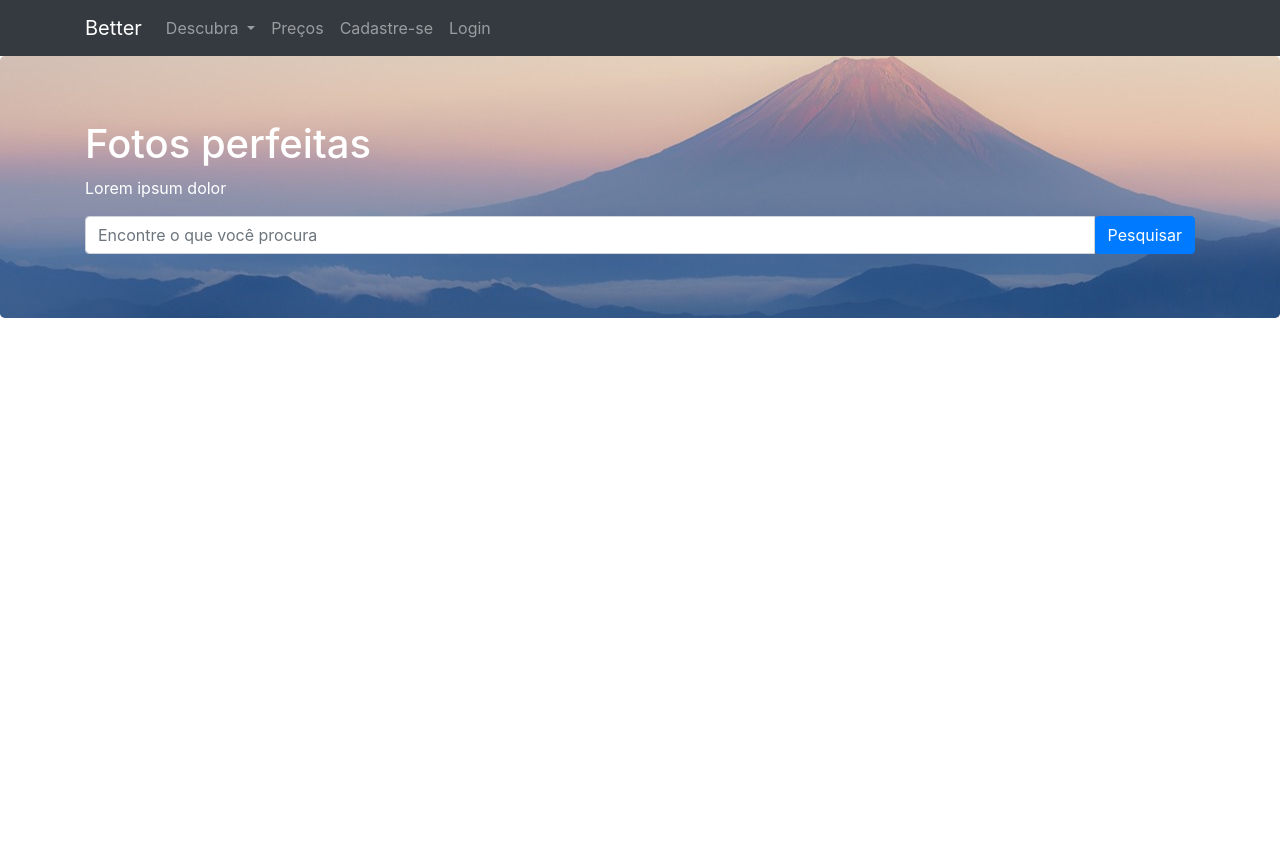
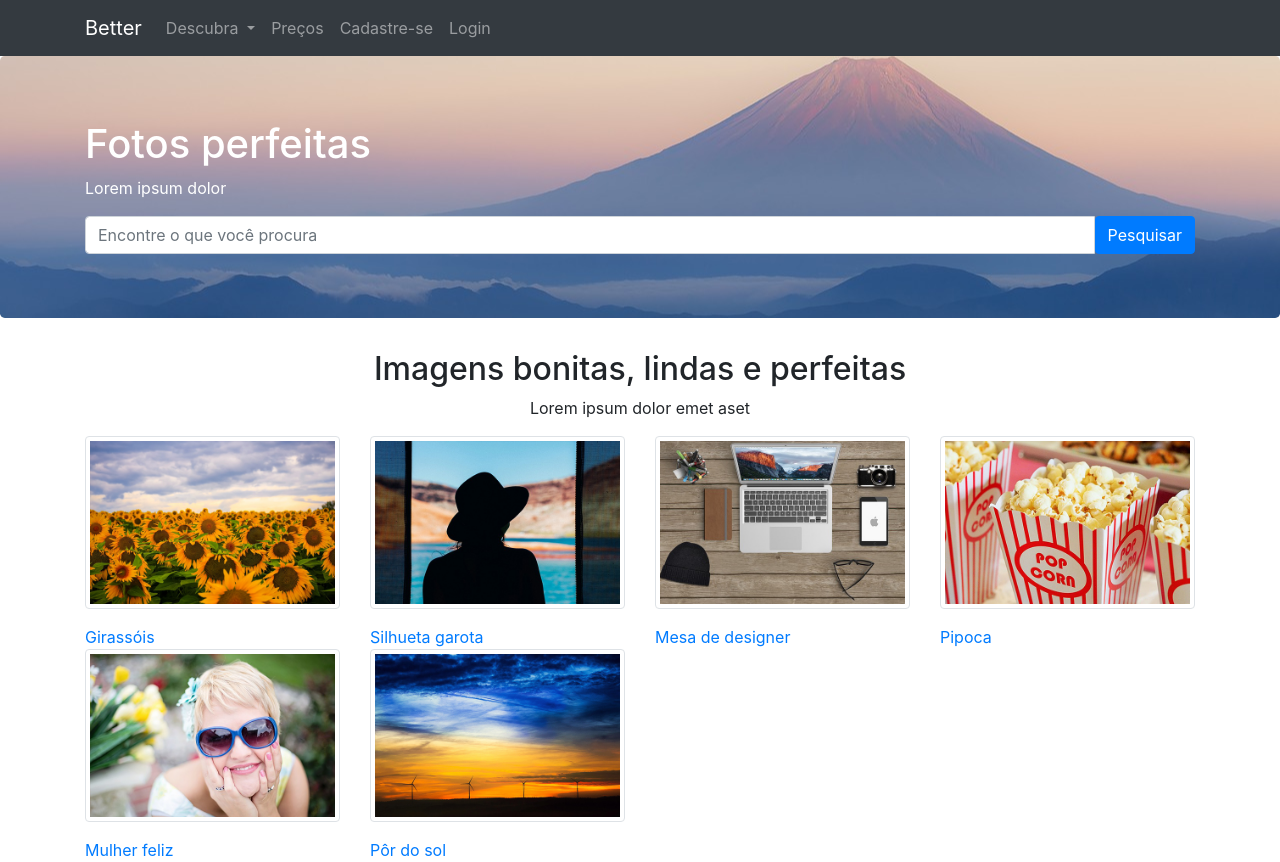
Before and after one commit to marcusfernandes9/projeto-better, a plain HTML site: page index.html in a window 1280 px wide. Before the commit the page ends 800 px from the top, so only its background shows below. Drawn offline with Linux system fonts and the light colour scheme.

Commit message:
Entendendo as grids do Bootstrap

```diff
--- a/index.html
+++ b/index.html
@@ -48,17 +48,91 @@
       </div>
       <!-- fim .container -->
     </nav>
-    <main class="jumbotron">
+    <main>
+      <section class="jumbotron">
         <div class="container">
+          <section>
             <h1>Fotos perfeitas</h1>
             <p>Lorem ipsum dolor</p>
+          </section>
           <form class="input-group">
-          <input type="search" class="form-control" placeholder="Encontre o que você procura" />
+            <input
+              type="search"
+              class="form-control"
+              placeholder="Encontre o que você procura"
+            />
             <span class="input-group-btn">
               <button class="btn btn-primary">Pesquisar</button>
             </span>
           </form>
         </div>
+      </section>
+      <section class="container">
+        <h2 class="text-center">Imagens bonitas, lindas e perfeitas</h2>
+        <p class="text-center">Lorem ipsum dolor emet aset</p>
+        <div class="row">
+          <a class="col-sm-6 col-md-4 col-lg-3" href="#">
+            <figure>
+              <img
+                class="img-fluid img-thumbnail"
+                src="img/girassois.jpg"
+                alt="Girassóis no campo"
+              />
+            </figure>
+            <figcaption>Girassóis</figcaption>
+          </a>
+          <a class="col-sm-6 col-md-4 col-lg-3" href="#">
+            <figure>
+              <img
+                class="img-fluid img-thumbnail"
+                src="img/garota-silhueta.jpg"
+                alt="Silhueta garota"
+              />
+            </figure>
+            <figcaption>Silhueta garota</figcaption>
+          </a>
+          <a class="col-sm-6 col-md-4 col-lg-3" href="#">
+            <figure>
+              <img
+                class="img-fluid img-thumbnail"
+                src="img/mesa-designer.jpg"
+                alt="Típica mesa de um designer"
+              />
+            </figure>
+            <figcaption>Mesa de designer</figcaption>
+          </a>
+          <a class="col-sm-6 col-md-4 col-lg-3" href="#">
+            <figure>
+              <img
+                class="img-fluid img-thumbnail"
+                src="img/pipoca.jpg"
+                alt="Pipoca"
+              />
+            </figure>
+            <figcaption>Pipoca</figcaption>
+          </a>
+          <a class="col-sm-6 col-md-4 col-lg-3" href="#">
+            <figure>
+              <img
+                class="img-fluid img-thumbnail"
+                src="img/garota-feliz.jpg"
+                alt="Mulher feliz"
+              />
+            </figure>
+            <figcaption>Mulher feliz</figcaption>
+          </a>
+          <a class="col-sm-6 col-md-4 col-lg-3" href="#">
+            <figure>
+              <img
+                class="img-fluid img-thumbnail"
+                src="img/sunset.jpg"
+                alt="Pôr do sol"
+              />
+            </figure>
+            <figcaption>Pôr do sol</figcaption>
+          </a>
+        </div>
+      </section>
     </main>
     <script src="js/jquery.js"></script>
     <script src="js/bootstrap.js"></script>
```
Lines whose indentation alone changed are shown as unchanged.
